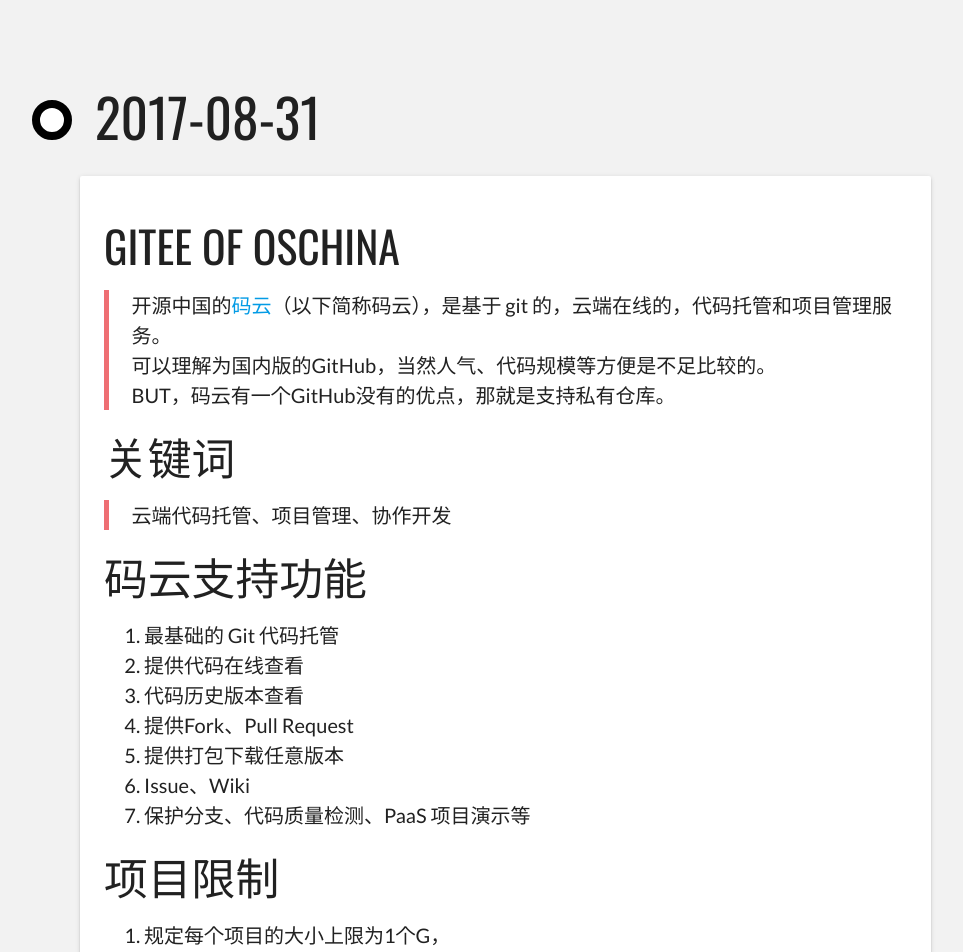
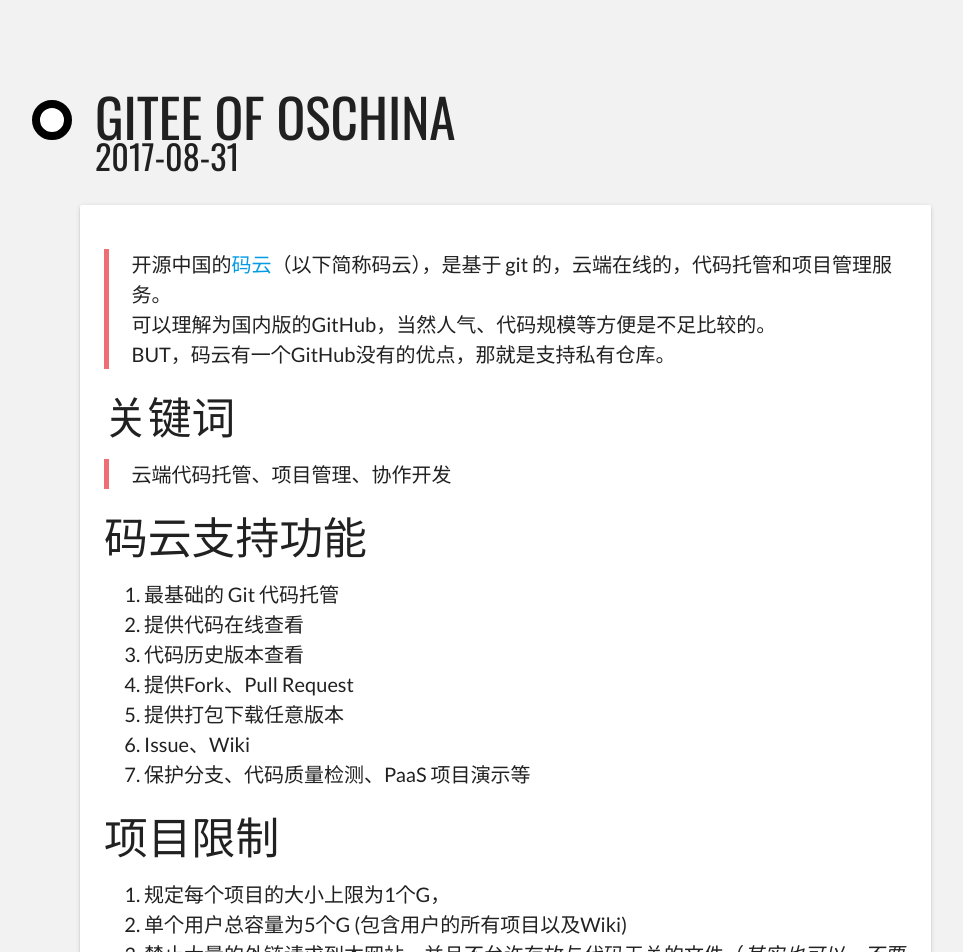
Before and after one commit to unicorn25/unicorn25.github.io, a Jekyll site: the page built from _steps/开源中国之码云体验报告.md, in a window 1280 px wide. Shown: the top 952 px of the page, without its empty margins (157-1120 px from the left). Built offline with Jekyll 4.4.1, drawn with Linux system fonts in a browser that asks for light colours.

Commit message:
fix: update post.html

```diff
--- a/_layouts/post.html
+++ b/_layouts/post.html
@@ -6,11 +6,14 @@
    <!--  <h1 class="cv-title"><span class="black white-text">{{ page.title }}</span></h1> -->
 
     <div class="item">
-        <h2 class="item-date">{{ page.date | date: '%Y-%m-%d' }}</h2>
+        <h2 class="item-date">{{ page.title }}</h2>
+        <br>
+        <h4 class="item-date">{{ page.date | date: '%Y-%m-%d' }}</h4>
+
         <div class="card-panel">
-            <h3 class="card-title">
+            <!-- <h3 class="card-title">
                 {{ page.title }}
-            </h3>
+            </h3> -->
             <p>
                 {{ content }}
             </p>
```
